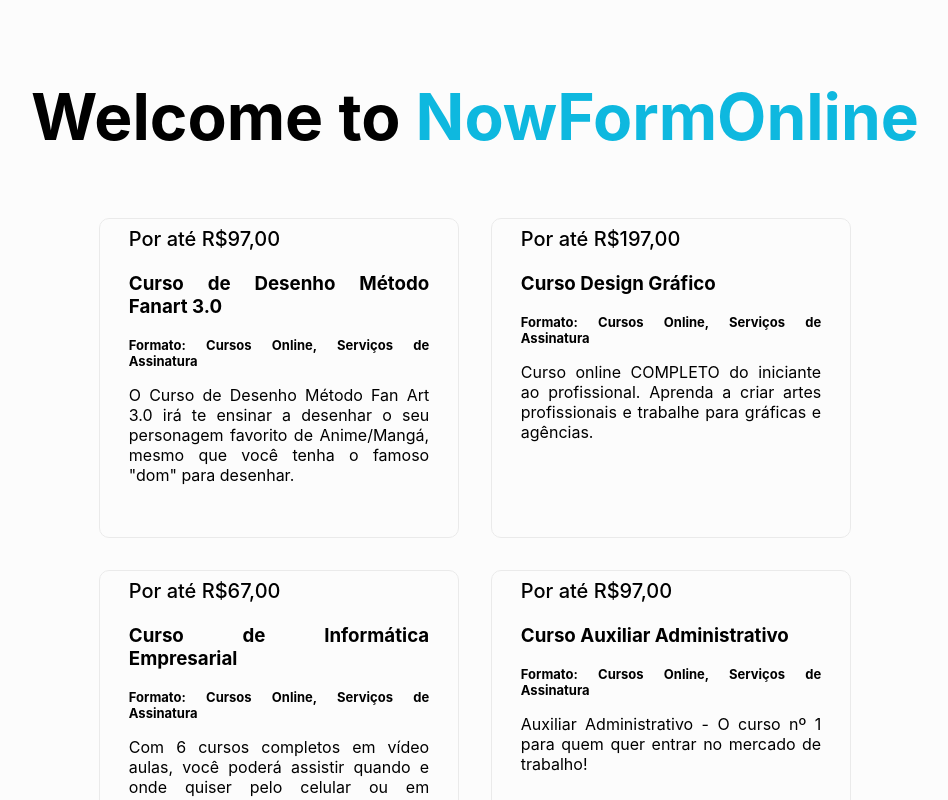
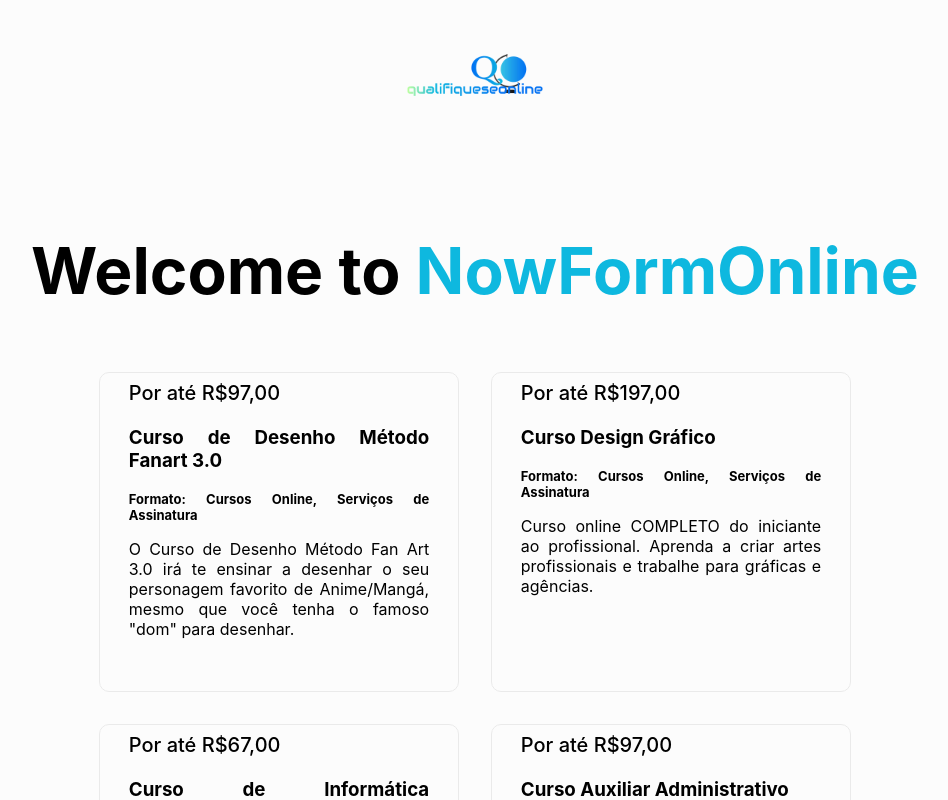
Before and after one commit to alefvieira/loja-de-cursos, a Next.js app: page / in a window 1280 px wide. Shown: the whole page, without its empty margins (165-1113 px from the left). Built offline with nearby package versions, Linux system fonts and the light colour scheme.

Commit message:
Add files via upload

```diff
--- a/pages/cursos.js
+++ b/pages/cursos.js
@@ -6,6 +6,7 @@
 } from 'reactstrap';
 
 const AlertExample = (props) => {
+
   const [visible, setVisible] = useState(true);
 
   const onDismiss = () => setVisible(false);
--- a/pages/index.js
+++ b/pages/index.js
@@ -1,20 +1,44 @@
 import Head from 'next/head'
 import styles from '../styles/Home.module.css'
+
+// essa function vai adicionar um atributo dentro da tag queryselecionada
+// esse atributo será a lang="pt-br"
+
+  function taghtml(){
+    const  addlanghtml = document.querySelector('html');
+    addlanghtml.setAttribute('lang','pt-br');
+  }
+  taghtml();
+
 
 export default function Home() {
 
 
+
   return (
+
     <div className={styles.container}>
 
       <Head>
+
       <title>Cursos online - aprenda o que quiser, quando quiser</title>
         <link rel="icon" href="/logoQO.ico" />
-
         <meta
         name="description"
         content="Cursos online, aprenda o que quiser, quando quiser. Transforme sua vida, se aperfeçoe e alcance seus objetivos e sonhos."></meta>
+      {/* FIM DO HEAD */}
       </Head>
+      {/* INICIO DO CABEÇALHO */}
+      <header className={styles.header}>
+        <a
+          href="/"
+          rel="noreferrer"
+        >
+
+          <img src="/logoqualifiquese.png" width="150" height="150" alt="QualifiqueseOnline Logo" className={styles.logo} />
+        </a>
+        {/* FIM DO CABEÇALHO */}
+      </header>
 
       <main className={styles.main}>
 
@@ -210,4 +234,5 @@
       </footer>
     </div>
   )
+
 }
```
